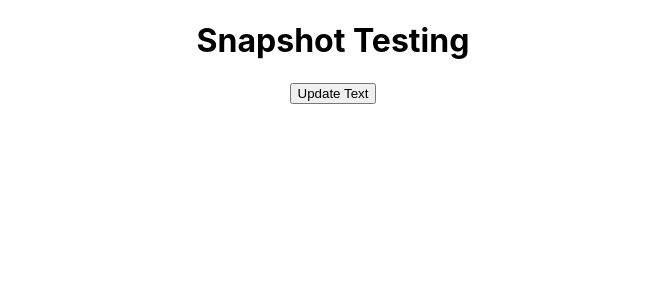
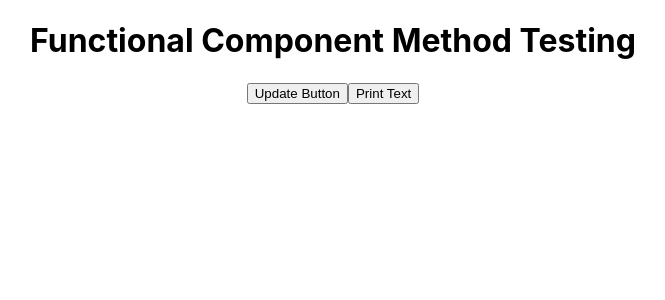
Before and after one commit to muazimmaqbool/React_Testing_Library, a React (Create React App) app: page / in a window 1280 px wide. Shown: the top 300 px of the page, without its empty margins (307-972 px from the left). Built offline with nearby package versions, Linux system fonts and the light colour scheme.

Commit message:
functional testing

```diff
--- a/src/App.js
+++ b/src/App.js
@@ -46,8 +46,8 @@ function App() {
       {/* <ClickTest/> */}
       {/* <Diff_File_Ext/> */}
       {/* <Before_After/> */}
-      <SnapShot/>
-      {/* <FuncOne/> */}
+      {/* <SnapShot/> */}
+      <FuncOne/>
       {/* <GetByRole/> */}
       {/* <GetByRole_Two/> */}
       {/* <GetAllByRole/> */}
```
